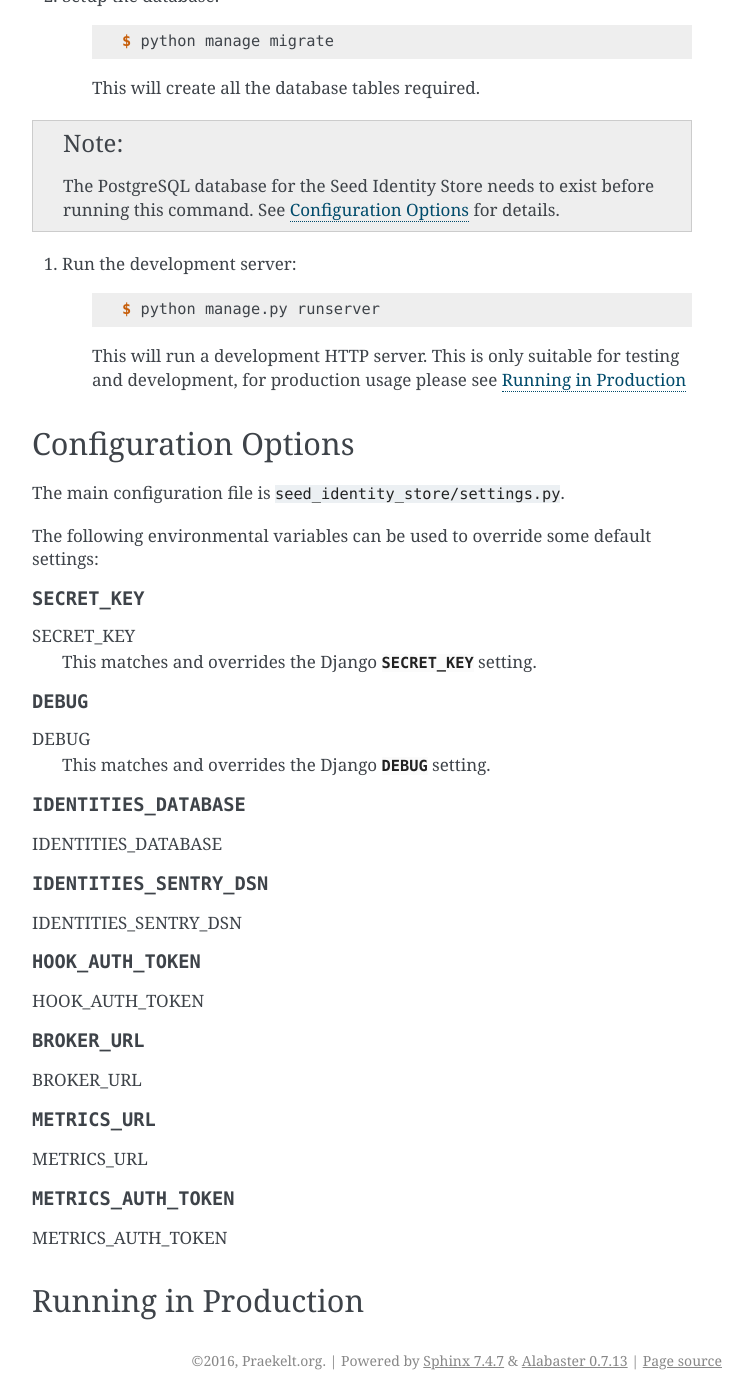
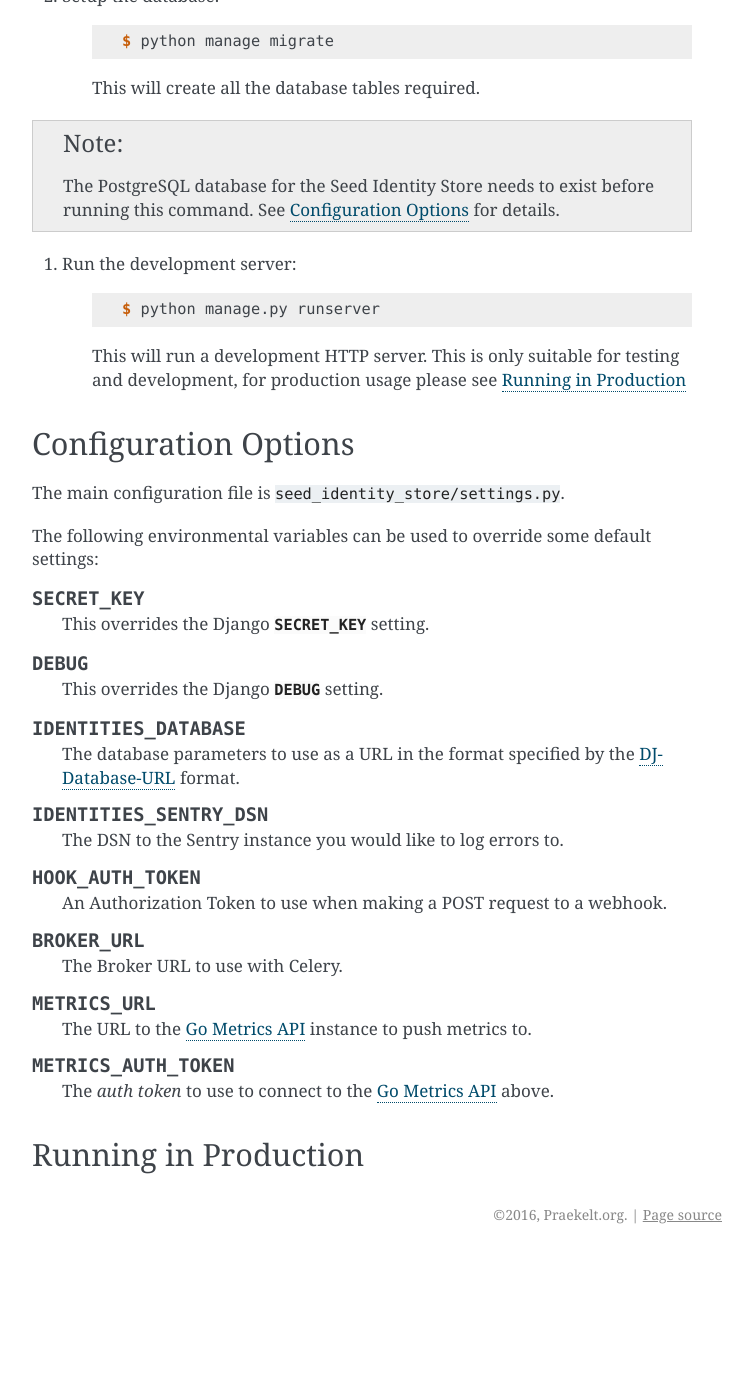
Before and after one commit to praekelt/seed-identity-store, a Sphinx documentation site: the page built from docs/setup.rst, in a window 1280 px wide and 1400 px high, scrolled down 546 px. Shown: the whole window, without its empty margins (388-1141 px from the left). Built offline with Sphinx 7.4.7, drawn with Linux system fonts in a browser that asks for light colours; after the commit the page ends 1800 px from its top, so only the background shows below that.

Commit message:
Added docs for more envvars and removed theme powered by line

```diff
--- a/docs/conf.py
+++ b/docs/conf.py
@@ -144,7 +144,9 @@ html_theme = 'alabaster'
 # further.  For a list of options available for each theme, see the
 # documentation.
 #
-# html_theme_options = {}
+html_theme_options = {
+    'show_powered_by': False
+}
 
 # Add any paths that contain custom themes here, relative to this directory.
 # html_theme_path = []
--- a/docs/setup.rst
+++ b/docs/setup.rst
@@ -58,37 +58,41 @@ The following environmental variables can be used to override some default setti
 
 .. envvar:: SECRET_KEY
 
-SECRET_KEY
-    This matches and overrides the Django :django:setting:`SECRET_KEY` setting.
+    This overrides the Django :django:setting:`SECRET_KEY` setting.
 
 .. envvar:: DEBUG
 
-DEBUG
-    This matches and overrides the Django :django:setting:`DEBUG` setting.
+    This overrides the Django :django:setting:`DEBUG` setting.
 
 .. envvar:: IDENTITIES_DATABASE
 
-IDENTITIES_DATABASE
+    The database parameters to use as a URL in the format specified by the
+    `DJ-Database-URL`_ format.
+
+.. _DJ-Database-URL: https://github.com/kennethreitz/dj-database-url
 
 .. envvar:: IDENTITIES_SENTRY_DSN
 
-IDENTITIES_SENTRY_DSN
+    The DSN to the Sentry instance you would like to log errors to.
 
 .. envvar:: HOOK_AUTH_TOKEN
 
-HOOK_AUTH_TOKEN
+    An Authorization Token to use when making a POST request to a webhook.
 
 .. envvar:: BROKER_URL
 
-BROKER_URL
+    The Broker URL to use with Celery.
 
 .. envvar:: METRICS_URL
 
-METRICS_URL
+    The URL to the `Go Metrics API`_ instance to push metrics to.
+
+.. _Go Metrics API: https://github.com/praekelt/go-metrics-api
 
 .. envvar:: METRICS_AUTH_TOKEN
 
-METRICS_AUTH_TOKEN
+    The `auth token` to use to connect to the `Go Metrics API`_ above.
+
 
 .. _running-in-production:
 
```
